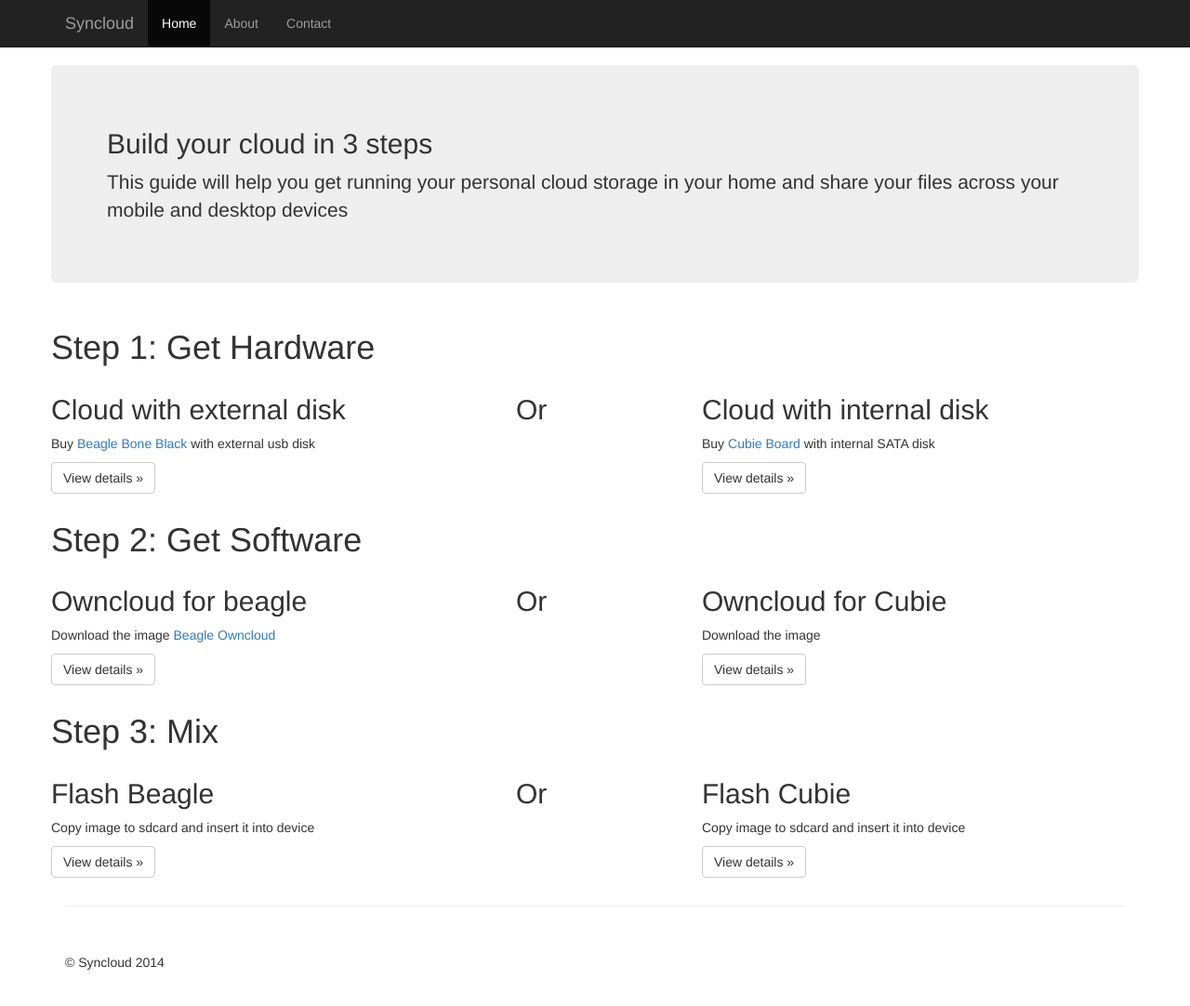
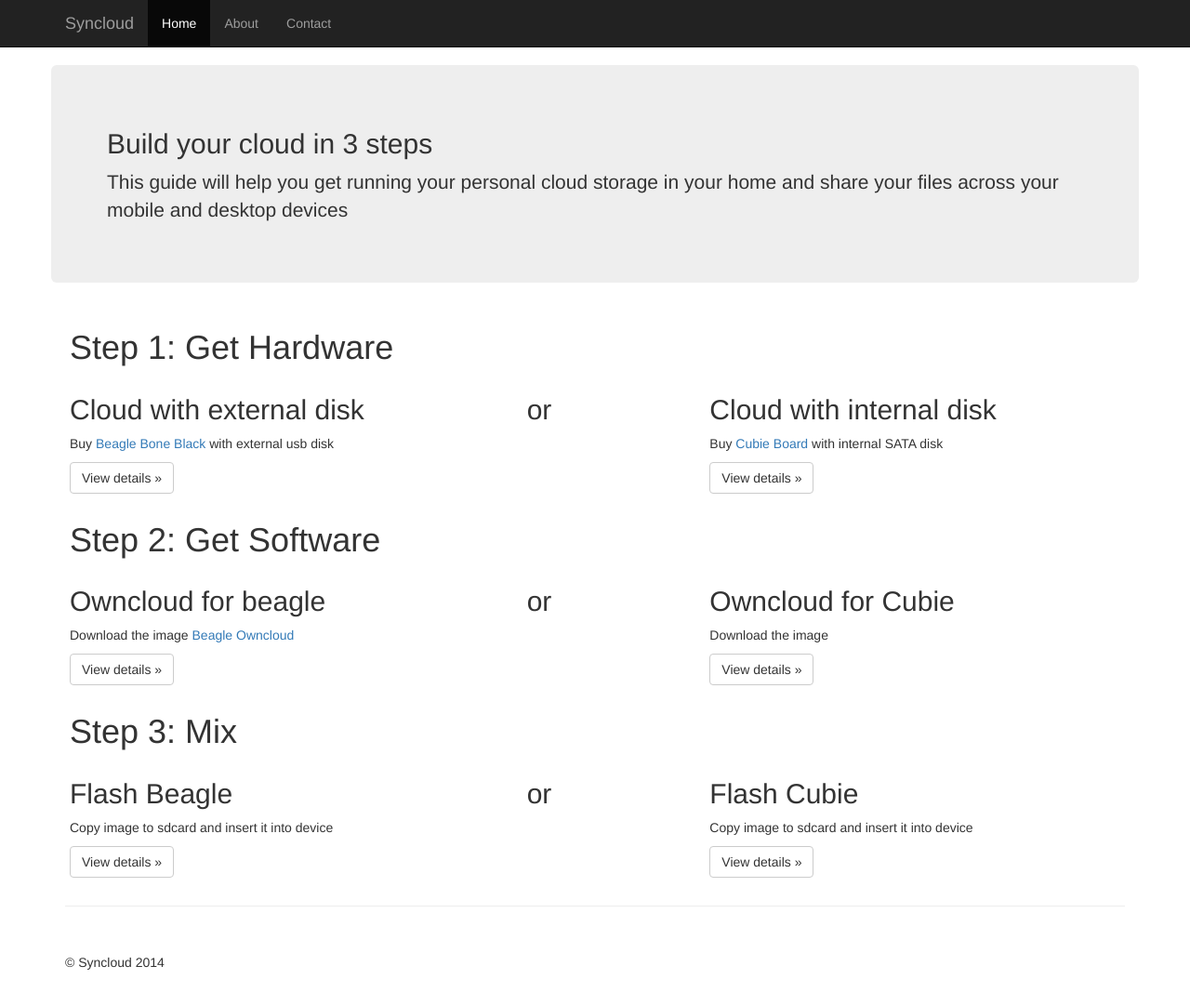
Before and after one commit to syncloud/syncloud.org, a Jekyll site: the page new/index.html, which Jekyll copies as it is, in a window 1280 px wide and 1085 px high. Shown: the top 1082 px of the window at 93% size. Built offline with Jekyll 4.4.1, drawn with Linux system fonts in a browser that asks for light colours; nearby versions of some CDN libraries; Markdown is read by kramdown in place of the engine named in the settings.

Commit message:
fixing padding

```diff
--- a/new/index.html
+++ b/new/index.html
@@ -65,12 +65,12 @@
                 <p>This guide will help you get running your personal cloud storage in your home and share your files
                     across your mobile and desktop devices</p>
             </div>
-            <div class="row">
-                <div class="col-12 col-sm-12 col-lg-12">
+            <div class="row el">
+
+                <div class="col-10 col-sm-12 col-lg-12">
                     <h1>Step 1: Get Hardware</h1>
                 </div>
-            </div>
-            <div class="row">
+
                 <div class="col-5 col-sm-5 col-lg-5">
                     <h2>Cloud with external disk</h2>
 
@@ -81,7 +81,7 @@
                     <p><a class="btn btn-default" href="#" role="button">View details &raquo;</a></p>
                 </div>
 
-                <div class="col-2 col-sm-2 col-lg-2"><h2>Or</h2></div>
+                <div class="col-2 col-sm-2 col-lg-2"><h2>or</h2></div>
 
                 <div class="col-5 col-sm-5 col-lg-5">
                     <h2>Cloud with internal disk</h2>
@@ -103,7 +103,7 @@
                     <p><a class="btn btn-default" href="#" role="button">View details &raquo;</a></p>
                 </div>
 
-                <div class="col-2 col-sm-2 col-lg-2"><h2>Or</h2></div>
+                <div class="col-2 col-sm-2 col-lg-2"><h2>or</h2></div>
 
                 <div class="col-5 col-sm-5 col-lg-5">
                     <h2>Owncloud for Cubie</h2>
@@ -126,7 +126,7 @@
                     <p><a class="btn btn-default" href="#" role="button">View details &raquo;</a></p>
                 </div>
 
-                <div class="col-2 col-sm-2 col-lg-2"><h2>Or</h2></div>
+                <div class="col-2 col-sm-2 col-lg-2"><h2>or</h2></div>
 
                 <div class="col-5 col-sm-5 col-lg-5">
                     <h2>Flash Cubie</h2>
--- a/new/offcanvas.css
+++ b/new/offcanvas.css
@@ -13,6 +13,9 @@
   padding: 30px 0;
 }
 
+.el {
+  padding-left: 20px;
+}
 /*
  * Off Canvas
  * --------------------------------------------------
```
